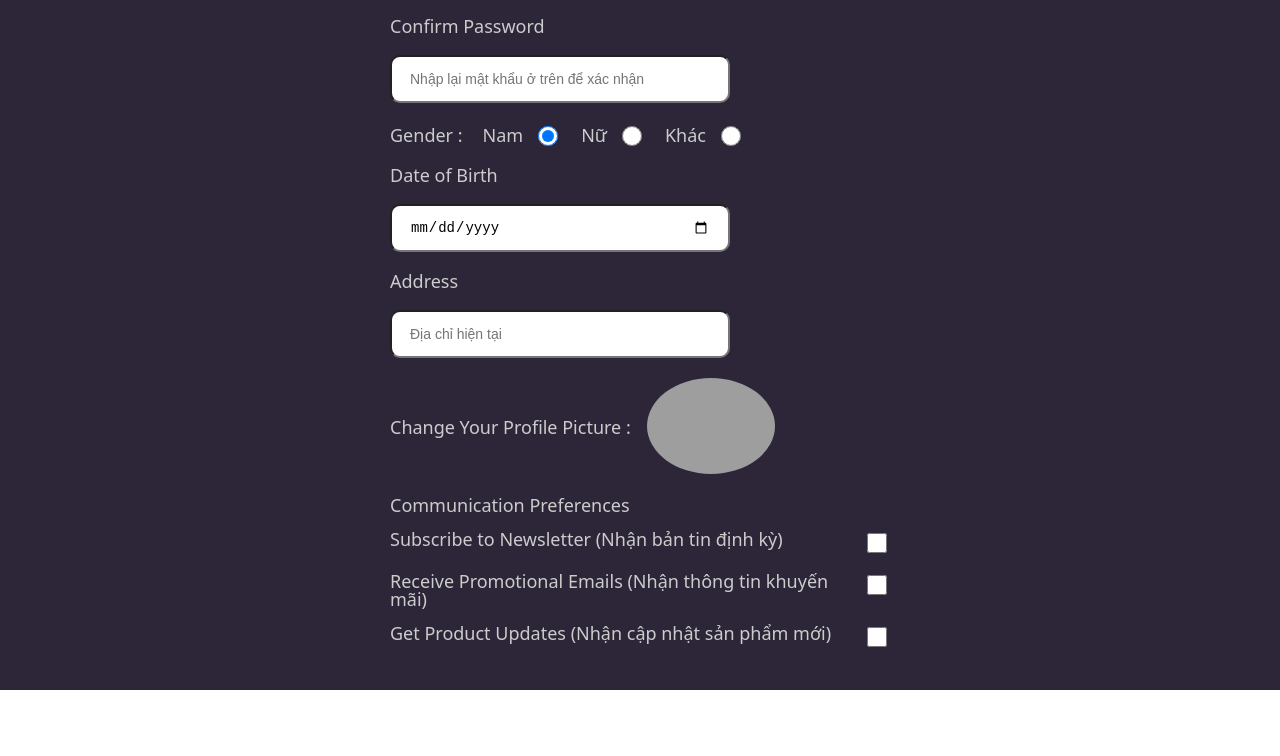
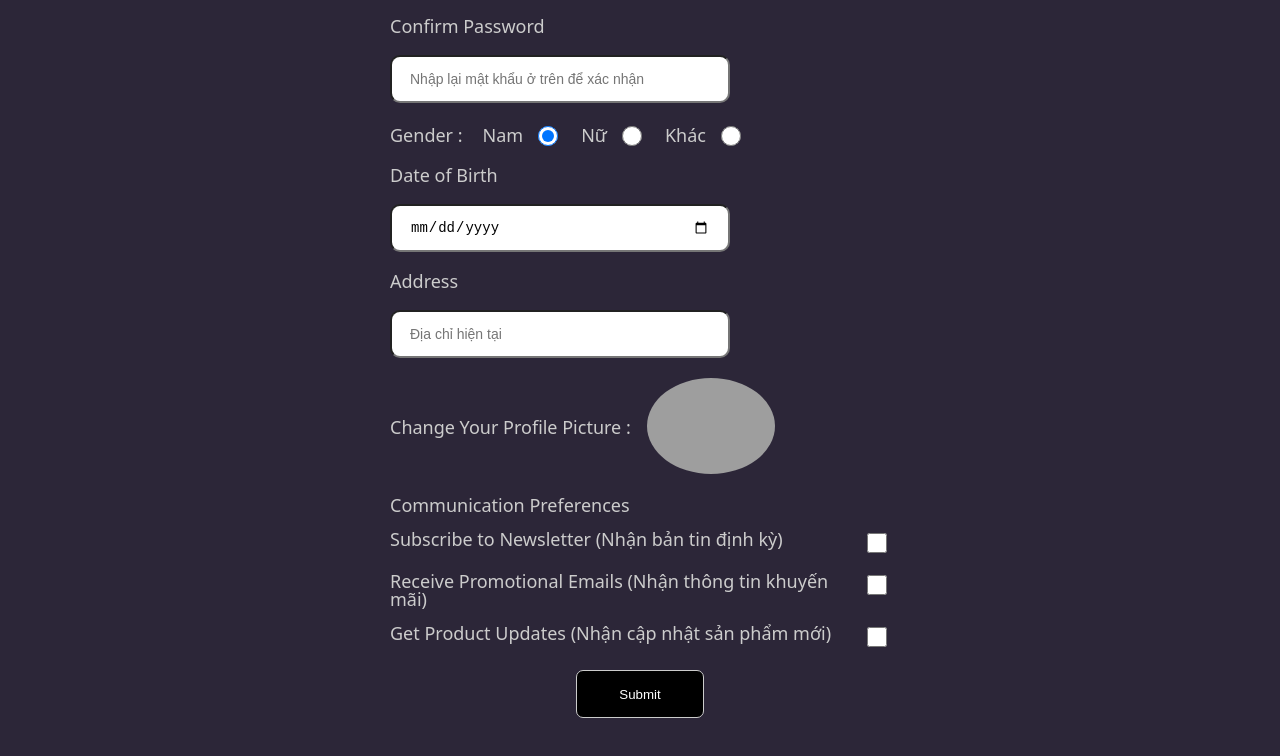
Before and after one commit to macthieuminh/f8-zoom-day-4, a plain HTML site: page form.html in a window 1280 px wide. Shown: the part 539-1295 px from the top of the page. Before the commit the page ends 1229 px from the top, so only its background shows below. Drawn offline with Linux system fonts and the light colour scheme; grey boxes are pictures that could not be loaded.

Commit message:
update input submit

```diff
--- a/css/style.css
+++ b/css/style.css
@@ -212,3 +212,23 @@ main .work-exp {
     border-radius: 50%;
     cursor: pointer;
 }
+.btn-submit {
+    display: block;
+    margin: auto;
+    cursor: pointer;
+    min-width: 128px;
+    height: 48px;
+    color: #fff;
+    background: #000;
+    border: 1px solid #ccc;
+    transition: all 0.25s;
+    border-radius: 7px;
+}
+.btn-submit:hover {
+    color: #000;
+    background-color: orange;
+    box-shadow: rgb(38, 57, 77) 0px 20px 30px -10px;
+}
+.btn-submit:active {
+    transform: scale(1.03);
+}
--- a/form.html
+++ b/form.html
@@ -190,6 +190,9 @@
                             placeholder="" />
                     </div>
                 </div>
+                <div class="form-group">
+                    <input class="btn-submit" type="submit" value="Submit" />
+                </div>
             </form>
         </div>
     </body>
```
